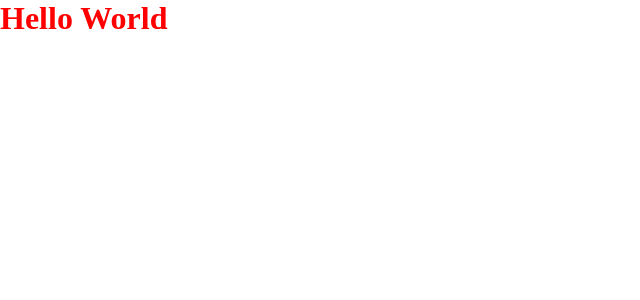
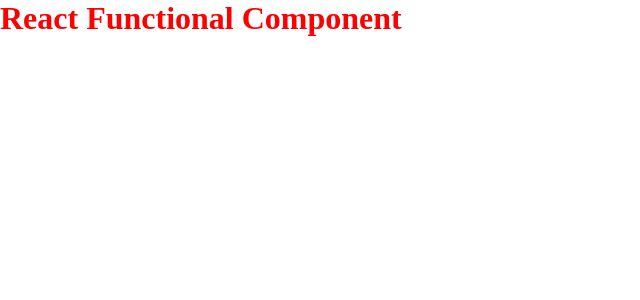
Before and after one commit to DHIYANESH-K/Food_Ordering_Application, a React (Vite) app: page / in a window 1280 px wide. Shown: the top 300 px of the page, without its empty margins (0-640 px from the left). Built offline with nearby package versions, Linux system fonts and the light colour scheme.

Commit message:
Add React component

```diff
--- a/App.js
+++ b/App.js
@@ -2,10 +2,19 @@
 import ReactDOM from "react-dom/client";
 
 
-// JSX - HTML-like or XML-like syntax
-const jsxHeading=(<h1 className="heading">
+// React Element
+const heading=(<h1 className="heading">
     Hello World
-    </h1>)
+    </h1>);
+
+
+// React Component
+    // Class Based Component
+    // Functional Component
+
+const HeadingComponent=()=>{
+    return <h1 className="heading">React Functional Component</h1>;
+}
 
 let root=ReactDOM.createRoot(document.getElementById("root"));
-root.render(jsxHeading);
+root.render(<HeadingComponent/>);
```
